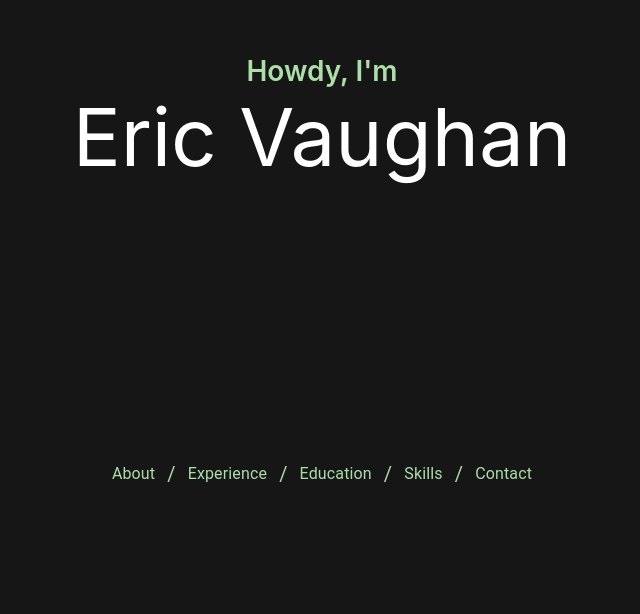
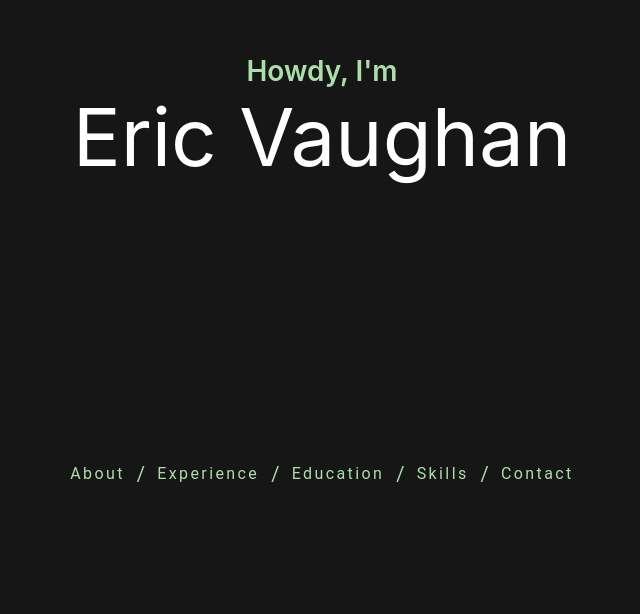
Before and after one commit to VaughanEric/PersonalWebsiteV2, a React (Create React App) app: page / in a window 1280 px wide. Shown: the part 186-800 px from the top of the page, without its empty margins (318-958 px from the left). Built offline with nearby package versions, Linux system fonts and the light colour scheme; a web font is replaced by a local one.

Commit message:
desktop navbar underline animation

```diff
--- a/src/App.css
+++ b/src/App.css
@@ -50,7 +50,7 @@
 
 .skills-title {
   background-color: white;
-  color: var(--dark-grey);
+  color: var(--dark-green);
   height: 100vh;
 }
 
--- a/src/components/Navbars/DesktopNavbar.css
+++ b/src/components/Navbars/DesktopNavbar.css
@@ -26,3 +26,31 @@
 .medium-green a, .medium-green .MuiBreadcrumbs-separator {
   color: var(--medium-green);
 }
+
+.education-title a:after, .skills-title a:after {
+  background-color: var(--dark-green);
+}
+
+a {
+  text-decoration: none;
+  letter-spacing: 0.15em;
+  display: inline-block;
+  padding: 15px 0;
+  position: relative;
+}
+a:after {
+  background: none repeat scroll 0 0 transparent;
+  bottom: 0;
+  content: "";
+  display: block;
+  height: 3px;
+  left: 50%;
+  position: absolute;
+  background-color: white;
+  transition: width 0.3s ease 0s, left 0.3s ease 0s;
+  width: 0;
+}
+a:hover:after {
+  width: 100%;
+  left: 0;
+}
```
